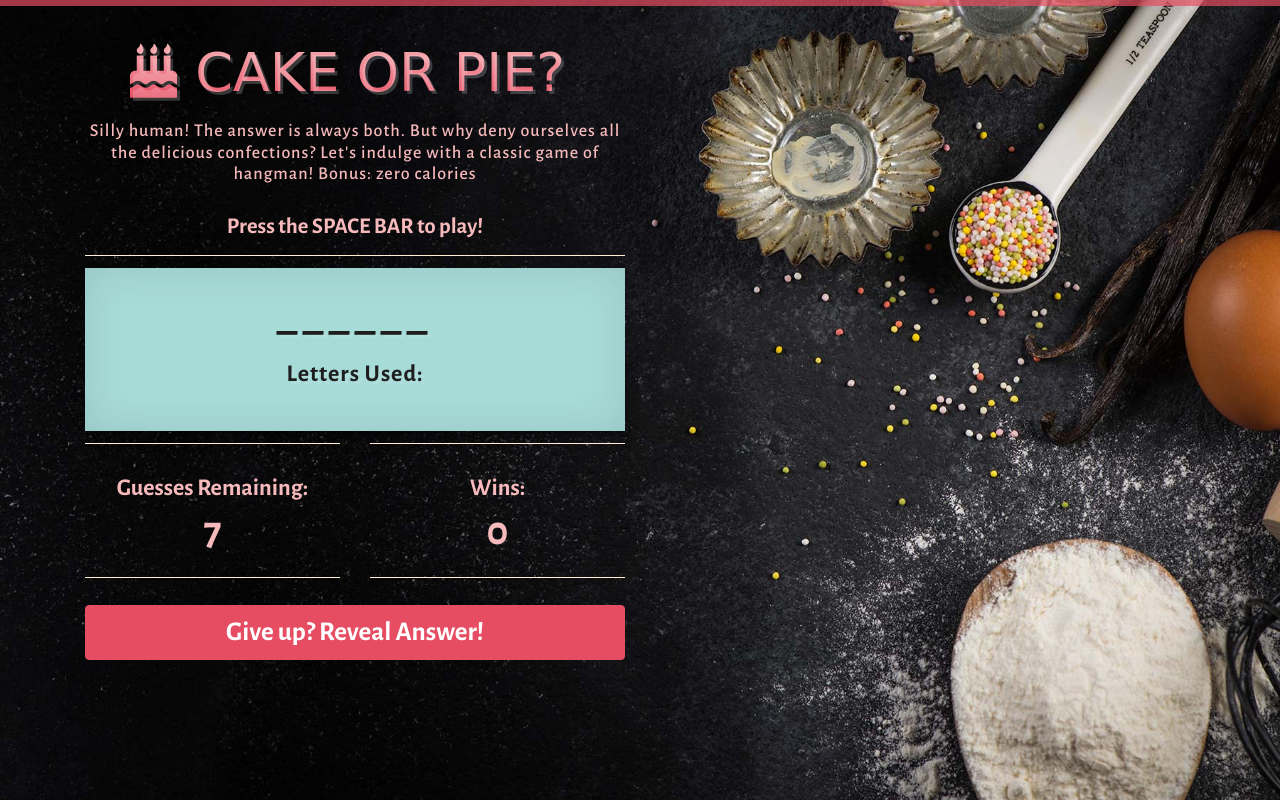
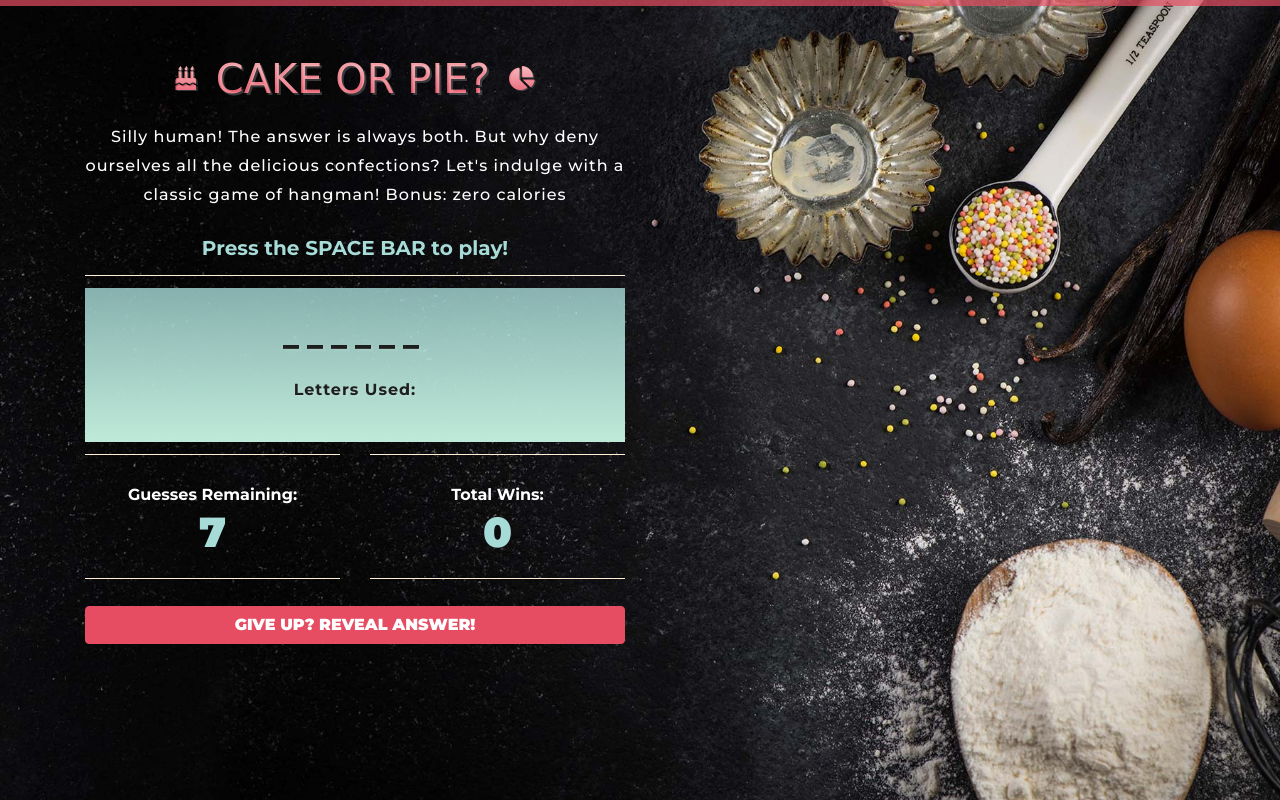
Before and after one commit to technophile81/word-guess-game, a plain HTML site: page index.html in a window 1280 px wide. Drawn offline with nearby package versions, Linux system fonts and the light colour scheme; a web font is replaced by a local one.

Commit message:
style update

```diff
--- a/assets/css/style.css
+++ b/assets/css/style.css
@@ -1,10 +1,10 @@
 body {
     background: url(../../assets/images/game-bkgd.jpg) no-repeat;
     background-size: cover;
-    font-size: 18px;
-    line-height: 1.8em;
-    color: rgba(247, 186, 188, 1);
-    font-family: 'Alegreya Sans', sans-serif;
+    font-size: 16px;
+    line-height: 2em;
+    color: rgba(255, 255, 255, 1);
+    font-family: 'Montserrat', sans-serif;
     -webkit-font-smoothing: antialiased;
     text-align: center;
     border-top: 6px solid rgba(230, 77, 98, 0.7);
@@ -14,44 +14,8 @@ body {
 border-radius:3%;
 /*background: linear-gradient(rgba(255,255,255, 0.95), rgba(255,255,255, 0.95));
 */
-
+padding-top: 15px;
 }
-
-/*==================================================
- * Effect 6
- * ===============================================*/
- .effect6
- {
-     position:relative;
-     -webkit-box-shadow:0 1px 4px rgba(0, 0, 0, 0.3), 0 0 40px rgba(0, 0, 0, 0.1) inset;
-        -moz-box-shadow:0 1px 4px rgba(0, 0, 0, 0.3), 0 0 40px rgba(0, 0, 0, 0.1) inset;
-             box-shadow:0 1px 4px rgba(0, 0, 0, 0.3), 0 0 40px rgba(0, 0, 0, 0.1) inset;
- }
- .effect6:before, .effect6:after
- {
-     content:"";
-     position:absolute;
-     z-index:-1;
-     -webkit-box-shadow:0 0 20px rgba(0,0,0,0.8);
-     -moz-box-shadow:0 0 20px rgba(0,0,0,0.8);
-     box-shadow:0 0 20px rgba(0,0,0,0.8);
-     top:50%;
-     bottom:0;
-     left:10px;
-     right:10px;
-     -moz-border-radius:100px / 10px;
-     border-radius:100px / 10px;
- }
- .effect6:after
- {
-     right:10px;
-     left:auto;
-     -webkit-transform:skew(8deg) rotate(3deg);
-        -moz-transform:skew(8deg) rotate(3deg);
-         -ms-transform:skew(8deg) rotate(3deg);
-          -o-transform:skew(8deg) rotate(3deg);
-             transform:skew(8deg) rotate(3deg);
- }
 
 
 
@@ -61,16 +25,20 @@ h1 {
     /*font-family: 'Fredericka the Great', cursive;*/
     font-family: 'Rye', cursive;
     text-transform: uppercase;
+    font-size: 2.5em;
+    margin-left: 15px; margin-right: 15px;
+}
+.fas {
+    font-size: 1.5em;
+    vertical-align: super;
 }
 h1,
 .fas {
-    font-size: 3em;
     background: linear-gradient(rgba(247, 186, 188, 1), rgba(230, 77, 98, 1));
     -webkit-background-clip: text;
     -webkit-text-fill-color: transparent;
     display: inline-block;
-    margin-right: 15px;
-    margin-bottom: 15px;
+    margin-bottom: 20px;
     font-style: normal;
     padding-top: 0.1em;
     text-shadow: 0.05em 0.05em 0 rgba(255, 255, 255, 0.2);
@@ -79,6 +47,7 @@ h1,
 h2 {
     font-weight: 500;
     font-size: 1em;
+    line-height: 1.8em;
     letter-spacing: 1px;
     /*border-bottom: 1px solid rgba(255,239,215, 1);*/
     padding-bottom: 15px;
@@ -88,26 +57,29 @@ h3 {
     font-size: 1.25em;
     font-weight: 700;
     padding-bottom: 15px;
+    color: rgba(167, 219, 216, 1);
     border-bottom: 1px solid rgba(255, 239, 215, 1);
 }
-h4 { font-weight: 700;}
+h4 { font-weight: 700; font-size: 1em;}
 
 #typed-wrapper {
-    letter-spacing: 6px;
-    font-size: 2.5em;
+    letter-spacing: 8px;
+    font-size: 2em;
     font-weight: 900;
     text-align: center;
     padding: 30px 15px;
     color: rgba(30, 30, 30, 1);
-    background: rgba(167, 219, 216, 1);
+    background: linear-gradient(rgba(167, 219, 216, 0.8), rgba(191,234,217,1));
     text-shadow: 0.07em 0.07em 0 rgba(255, 255, 255, 0.1);
 }
 
 #hangman-letters { margin-bottom: 30px;}
 
-#typed-wrapper h4 { letter-spacing: 1px; }
+#typed-wrapper h4 { letter-spacing: 1px; font-size: 0.5em;}
+
 #hangman-typed {
     letter-spacing: 15px;
+    text-transform: uppercase;
 }
 
 .hangman-wrapper {
@@ -116,20 +88,26 @@ h4 { font-weight: 700;}
 
     margin-top: .75rem;
     margin-bottom: .75rem;
-    padding: 30px;
+    padding: 30px 0;
 }
 #hangman-guesses,
-#hangman-wins { font-size: 42px; font-weight: 900;}
+#hangman-wins {
+    font-size: 42px;
+    font-weight: 900;
+    color: rgba(167, 219, 216, 1); }
 
 .btn-warning {
     color: #fff;
     background-color: rgba(230, 77, 98, 1);
     border-color: rgba(230, 77, 98, 1);
     font-weight: 900;
-    font-size: 1.5em;
+    font-size: 1em;
+    text-transform: uppercase;
 }
 
-.btn-warning:hover {
+.btn-warning:hover,
+.btn-warning:focus,
+.btn-warning:active {
     color: #fff;
     background-color:rgba(252,157,154, 1);
     border-color: rgba(252,157,154, 1);
@@ -138,6 +116,7 @@ h4 { font-weight: 700;}
 
 @media (max-width: 1024px) {
     body {
-        background: url(../../assets/images/game-bkgd.jpg) no-repeat;
+        background: url(../../assets/images/game-bkgd.jpg) no-repeat fixed left top;
+
     }
 }
--- a/index.html
+++ b/index.html
@@ -9,7 +9,7 @@
     <link rel="icon" type="icon" sizes="32x32" href="favicon-birthday-cake.ico">
     <link rel="stylesheet" href="https://use.fontawesome.com/releases/v5.0.10/css/all.css" integrity="sha384-+d0P83n9kaQMCwj8F4RJB66tzIwOKmrdb46+porD/OvrJ+37WqIM7UoBtwHO6Nlg"
         crossorigin="anonymous">
-    <link href="https://fonts.googleapis.com/css?family=Rye%7CAlegreya+Sans:500,700,900%7CFredericka+the+Great" rel="stylesheet">
+    <link href="https://fonts.googleapis.com/css?family=Rye%7CMontserrat:500,700,900" rel="stylesheet">
     <link rel="stylesheet" href="https://stackpath.bootstrapcdn.com/bootstrap/4.1.0/css/bootstrap.min.css" integrity="sha384-9gVQ4dYFwwWSjIDZnLEWnxCjeSWFphJiwGPXr1jddIhOegiu1FwO5qRGvFXOdJZ4"
         crossorigin="anonymous">
     <link rel="stylesheet" type="text/css" media="screen" href="assets/css/style.css">
@@ -19,10 +19,11 @@
 <body>
     <div class="container">
         <div class="row">
-            <div class="col-lg-6 col-md-8 col-xs-12 stuff ">
+            <div class="col-lg-6 col-md-12 col-xs-12 stuff ">
                 <div>
                     <i class="fas fa-birthday-cake"></i>
-                    <h1 class="site-title">Cake <span>or</span> Pie?</h1>
+                    <h1 class="site-title">Cake or Pie?</h1>
+                    <i class="fas fa-chart-pie"></i>
                 </div>
                 <h2>Silly human! The answer is always both. But why deny ourselves all the delicious confections? Let's indulge
                     with a classic game of hangman! Bonus: zero calories</h2>
@@ -36,17 +37,17 @@
                 </div>
 
                 <div class="row">
-                    <div class="col-lg-6 col-xs-12">
+                    <div class="col-lg-6 col-md-12 col-sm-12">
                         <div class="hangman-wrapper">
                             <h4>Guesses Remaining: </h4>
                             <div id="hangman-guesses">
                             </div>
                         </div>
                     </div>
-                    <div class="col-lg-6 col-xs-12">
+                    <div class="col-lg-6 col-sm-12">
 
                         <div class="hangman-wrapper">
-                            <h4>Wins: </h4>
+                            <h4>Total Wins: </h4>
                             <div id="hangman-wins"></div>
                         </div>
                     </div>
```
